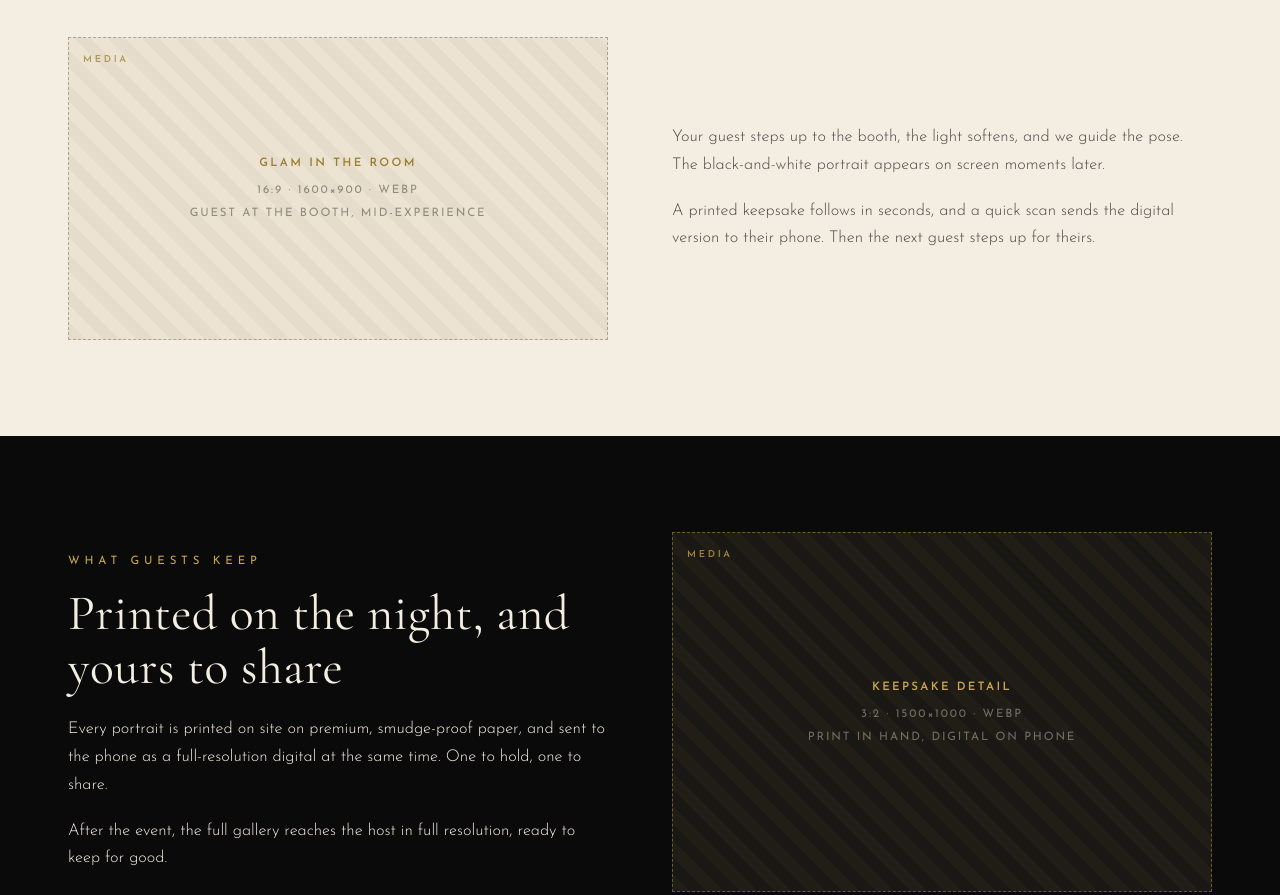
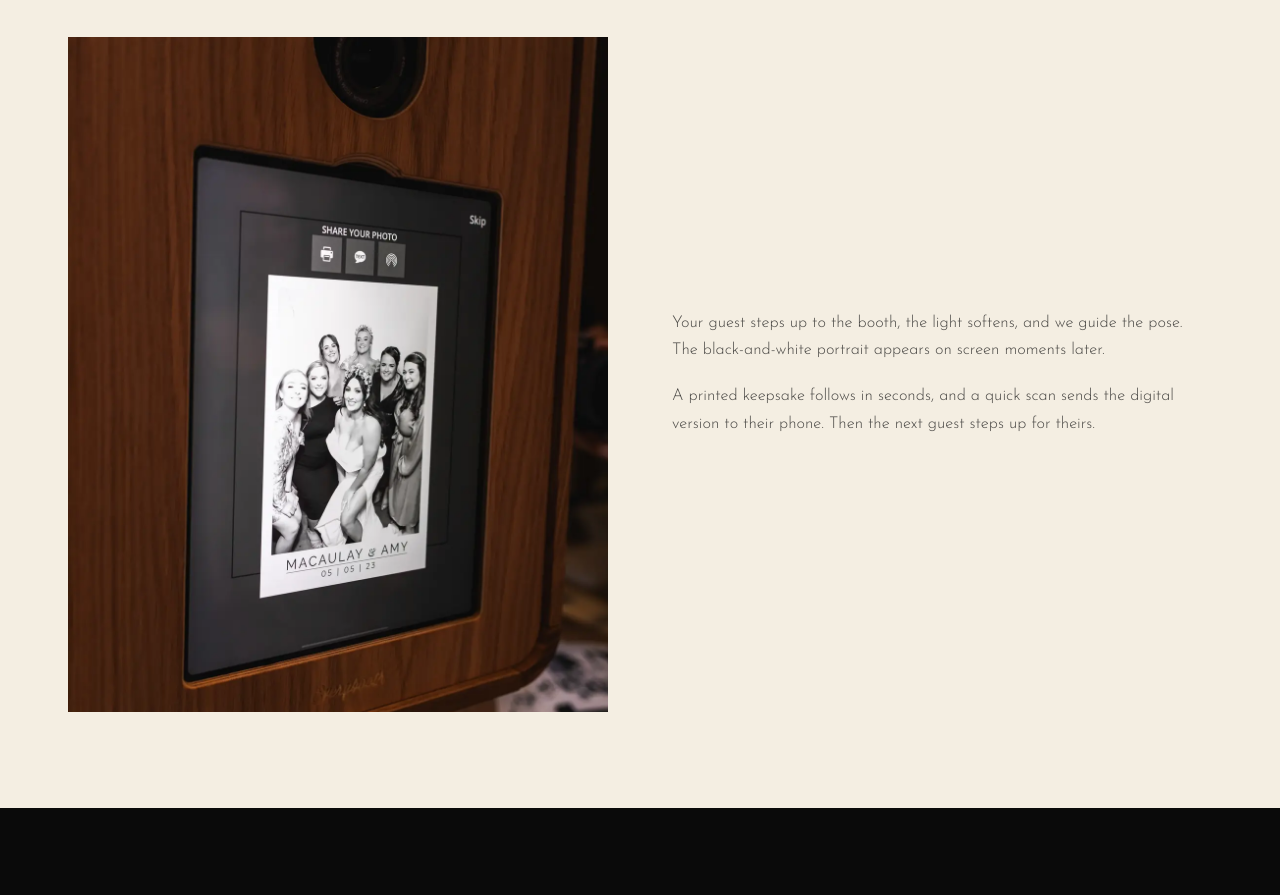
Before and after one commit to MomentLabUK/Momentlab-website, a website: page experiences/glam.html in a window 1280 px wide. Shown: the part 2540-3435 px from the top of the page. Drawn offline with nearby package versions, Linux system fonts and the light colour scheme.

Commit message:
Add Glam experience page media

```diff
--- a/experiences/glam.html
+++ b/experiences/glam.html
@@ -319,6 +319,12 @@
 .media--square{aspect-ratio:1/1}
 .media--keep{aspect-ratio:3/2}
 .media--showcase{aspect-ratio:16/9}
+.photo{position:relative;width:100%;overflow:hidden;background:#141414}
+.photo--square{aspect-ratio:1/1}
+.photo--portrait{aspect-ratio:4/5}
+.photo--keep{aspect-ratio:3/2}
+.photo img{position:absolute;top:0;left:0;width:100%;height:100%;object-fit:cover}
+@supports not (aspect-ratio:1/1){.photo--square{height:0;padding-bottom:100%}.photo--portrait{height:0;padding-bottom:125%}.photo--keep{height:0;padding-bottom:66.67%}}
 .yt{position:relative;height:0;padding-bottom:56.25%;background:#000;cursor:pointer;overflow:hidden}
 .yt img{position:absolute;top:0;left:0;width:100%;height:100%;object-fit:cover;opacity:.88;transition:opacity .4s ease,transform .6s ease}
 .yt:hover img{opacity:1;transform:scale(1.015)}
@@ -474,10 +480,7 @@
       <p>It suits everyone, photographs beautifully, and prints in seconds. The look that gets the longest queue of the evening.</p>
     </div>
     <div class="col-media">
-      <div class="media media--square">
-        <span class="media__tag">Media</span>
-        <span class="media__label"><strong>Glam showcase</strong>1:1 &middot; 1400&times;1400 &middot; WebP<br>Two or three black-and-white portraits</span>
-      </div>
+      <div class="photo photo--square"><img src="/assets/experiences/glam-photo-booth-black-and-white-north-east.webp" width="1067" height="1600" style="object-position:50% 62%" alt="Black and white Glam photo booth portraits of a couple, laid out with champagne and dessert" loading="lazy" decoding="async"></div>
     </div>
   </div>
 </section>
@@ -491,10 +494,7 @@
     </div>
     <div class="split" style="margin-top:44px">
       <div class="col-media">
-        <div class="media media--wide">
-          <span class="media__tag">Media</span>
-          <span class="media__label"><strong>Glam in the room</strong>16:9 &middot; 1600&times;900 &middot; WebP<br>Guest at the booth, mid-experience</span>
-        </div>
+        <div class="photo photo--portrait"><img src="/assets/experiences/glam-photo-booth-wedding-newcastle.webp" width="1100" height="1650" style="object-position:50% 40%" alt="A black and white Glam portrait of a bride and her bridesmaids on the photo booth screen" loading="lazy" decoding="async"></div>
       </div>
       <div class="col-text">
         <p>Your guest steps up to the booth, the light softens, and we guide the pose. The black-and-white portrait appears on screen moments later.</p>
@@ -514,10 +514,7 @@
       <p>After the event, the full gallery reaches the host in full resolution, ready to keep for good.</p>
     </div>
     <div class="col-media">
-      <div class="media media--keep">
-        <span class="media__tag">Media</span>
-        <span class="media__label"><strong>Keepsake detail</strong>3:2 &middot; 1500&times;1000 &middot; WebP<br>Print in hand, digital on phone</span>
-      </div>
+      <div class="photo photo--keep"><img src="/assets/experiences/glam-photo-booth-print-keepsake.webp" width="1200" height="1800" style="object-position:50% 57%" alt="A guest holding her Glam print beside the same portrait on her phone" loading="lazy" decoding="async"></div>
     </div>
   </div>
 </section>
```
Also changed, not shown: assets/experiences/glam-photo-booth-black-and-white-north-east.webp (added), assets/experiences/glam-photo-booth-print-keepsake.webp (added), assets/experiences/glam-photo-booth-wedding-newcastle.webp (added).
